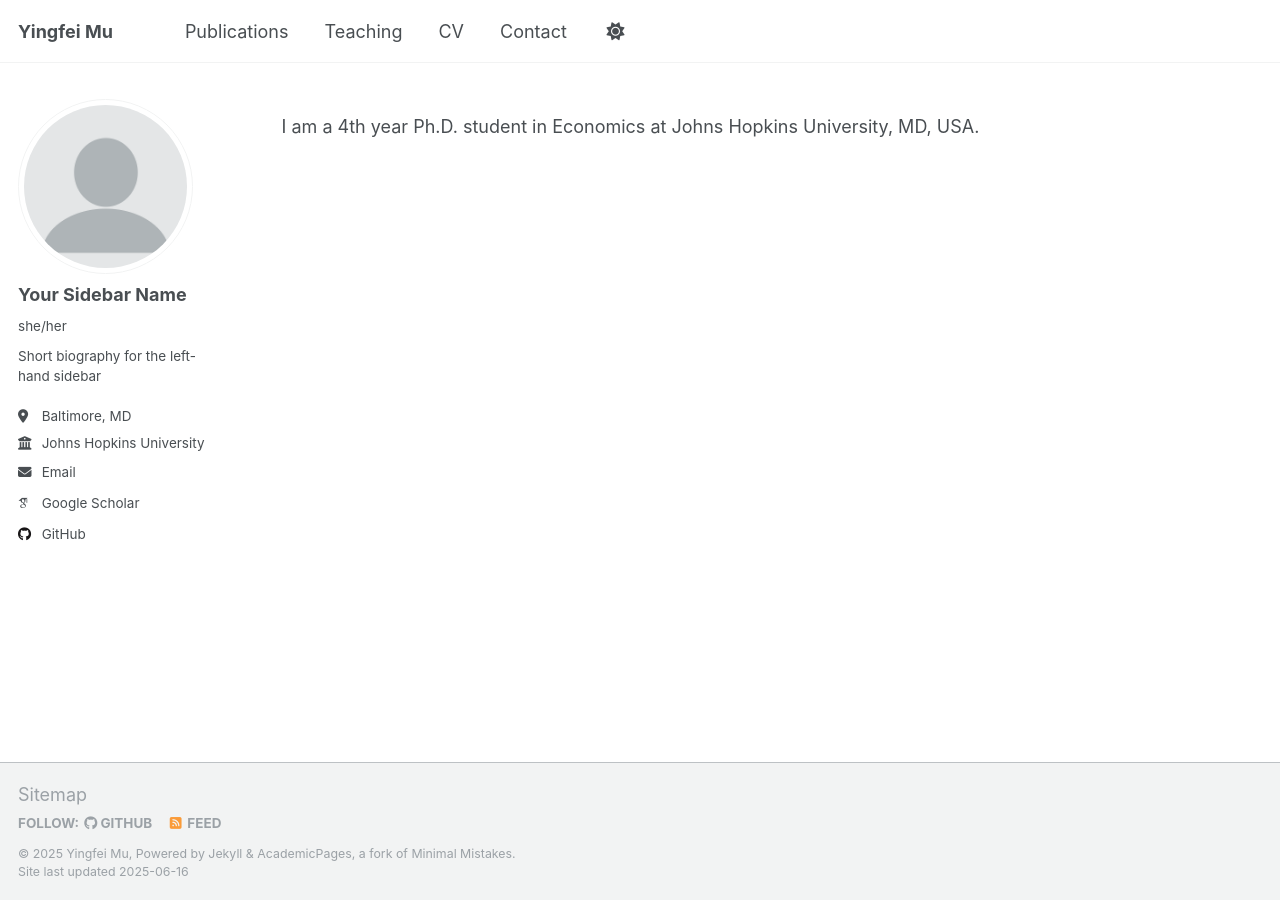
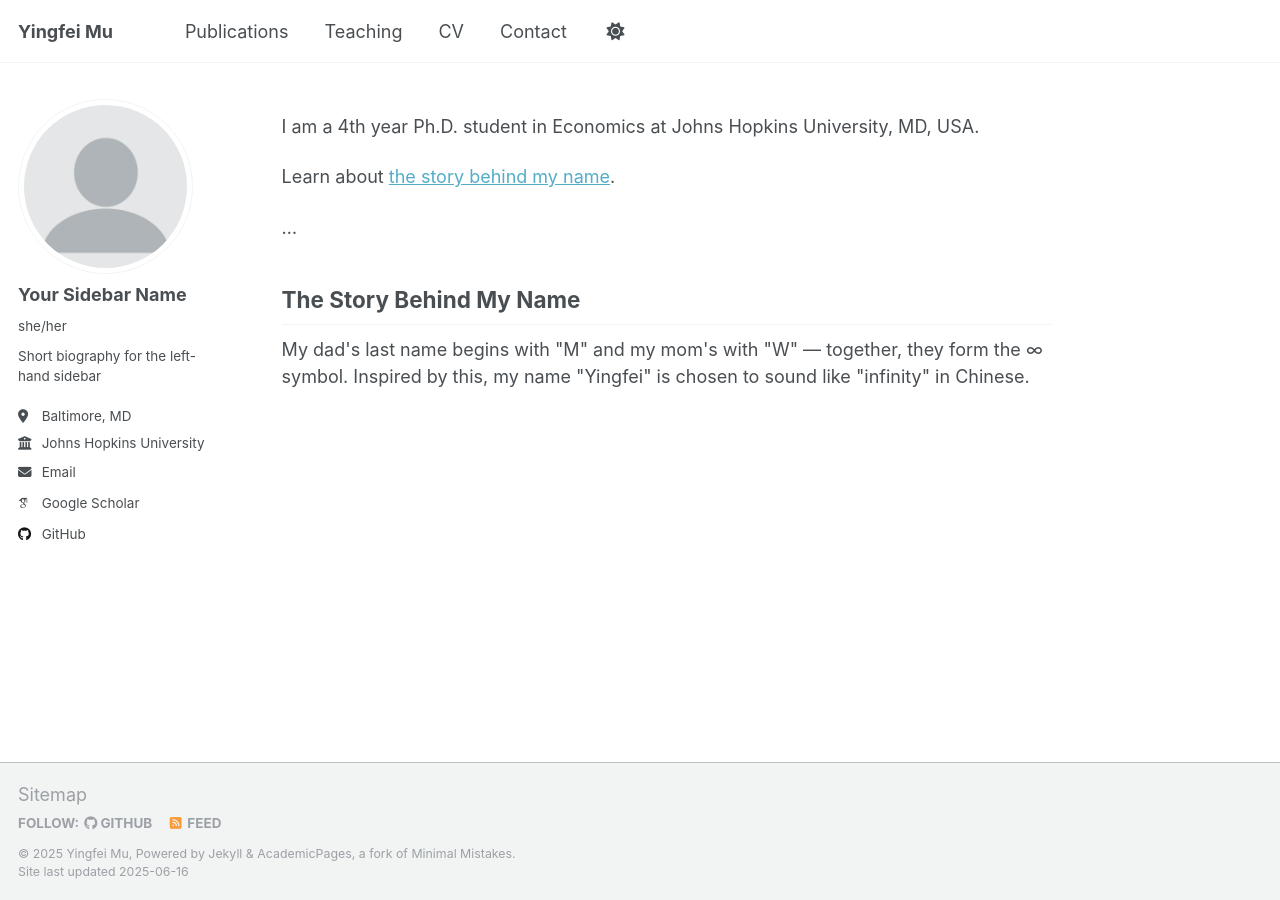
Before and after one commit to InfiniteMu/infinitemu.github.io, a Jekyll site: the page built from _pages/about.md, in a window 1280 px wide. Built offline with Jekyll 4.4.1, drawn with Linux system fonts in a browser that asks for light colours; some web fonts are replaced.

Commit message:
Update about.md

```diff
--- a/_pages/about.md
+++ b/_pages/about.md
@@ -9,3 +9,14 @@ redirect_from:
 
 I am a 4th year Ph.D. student in Economics
 at Johns Hopkins University, MD, USA.
+
+<p>
+  Learn about <a href="#name-story">the story behind my name</a>.
+</p>
+
+...
+
+<h2 id="name-story">The Story Behind My Name</h2>
+<p>
+  My dad's last name begins with "M" and my mom's with "W" — together, they form the ∞ symbol. Inspired by this, my name "Yingfei" is chosen to sound like "infinity" in Chinese.
+</p>
```
